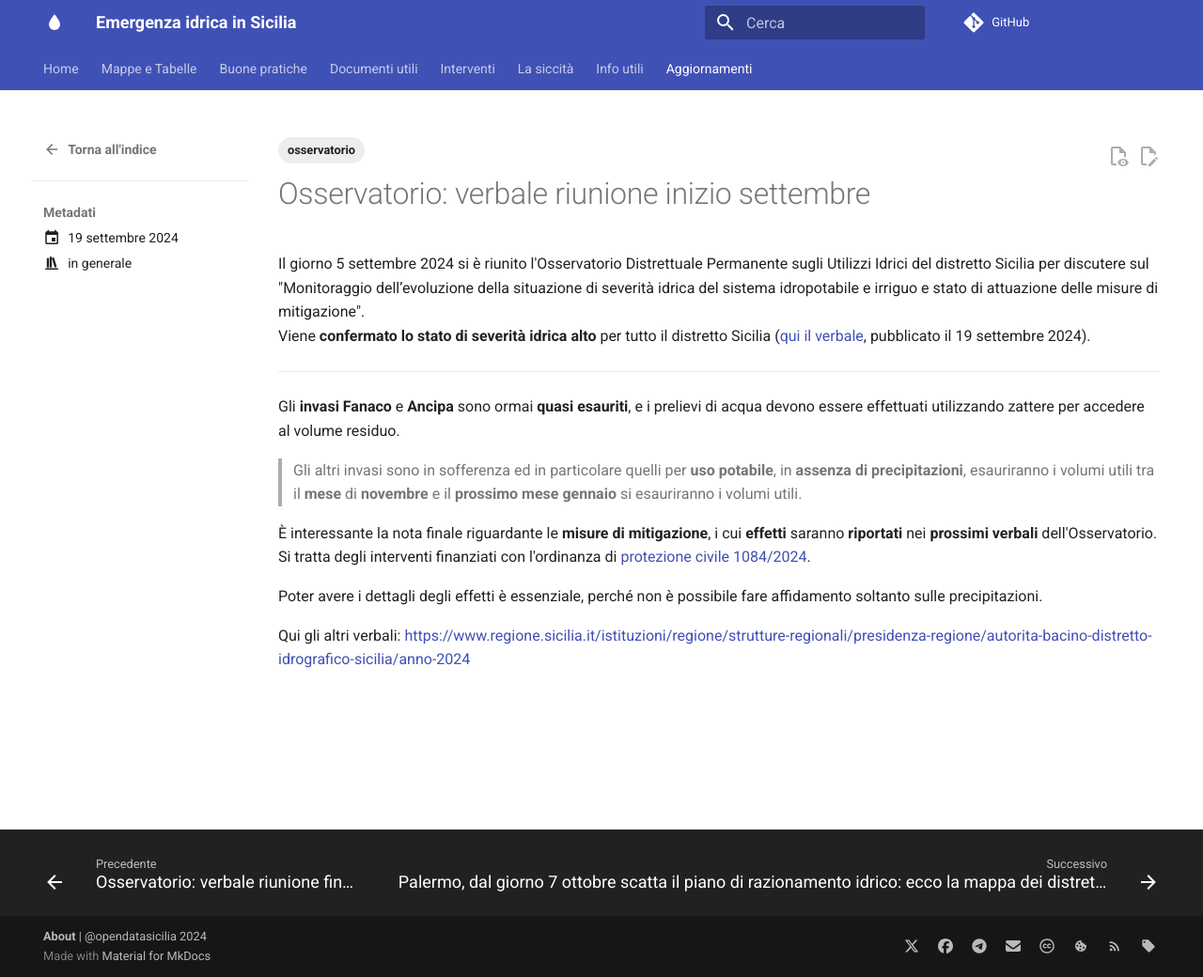
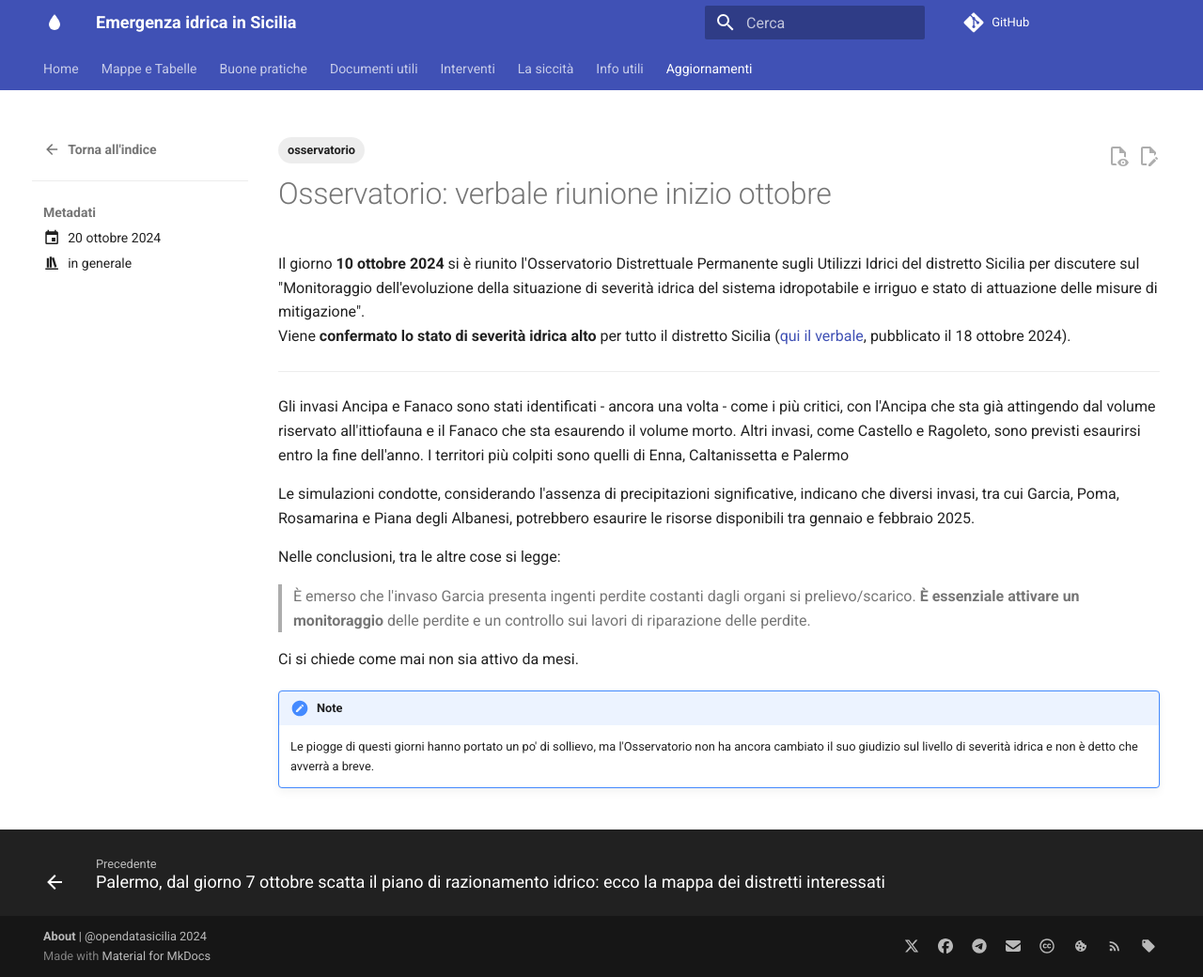
Before and after one commit to opendatasicilia/emergenza-idrica-sicilia, an MkDocs documentation site: the page built from docs/aggiornamenti/articoli/annuncio/verbale_osservatorio_settembre.md, in a window 1280 px wide and 1040 px high. Shown: the whole window at 94% size. Built offline with MkDocs 1.6.1 and Material for MkDocs 9.7.7, drawn with Linux system fonts in a browser that asks for light colours; comment, search, counter and statistics services are not loaded.

Commit message:
verbale ottobre 2024

```diff
--- a/docs/aggiornamenti/articoli/annuncio/verbale_osservatorio_settembre.md
+++ b/docs/aggiornamenti/articoli/annuncio/verbale_osservatorio_settembre.md
@@ -1,7 +1,7 @@
 ---
 draft: false
-date: 2024-09-19
-title: "Osservatorio: verbale riunione inizio settembre"
+date: 2024-10-20
+title: "Osservatorio: verbale riunione inizio ottobre"
 hide:
   - navigation
   - toc
@@ -12,17 +12,21 @@ tags:
 ---
 
 
-Il giorno 5 settembre 2024 si è riunito l'Osservatorio Distrettuale Permanente sugli Utilizzi Idrici del distretto Sicilia per discutere sul "Monitoraggio dell’evoluzione della situazione di severità idrica del sistema idropotabile e irriguo e stato di attuazione delle misure di mitigazione".<br>
-Viene **confermato lo stato di severità idrica alto** per tutto il distretto Sicilia ([qui il verbale](https://www.regione.sicilia.it/sites/default/files/2024-09/Verbale_OPUI_5_settembre_2024.pdf), pubblicato il 19 settembre 2024).
+Il giorno **10 ottobre 2024** si è riunito l'Osservatorio Distrettuale Permanente sugli Utilizzi Idrici del distretto Sicilia per discutere sul "Monitoraggio dell'evoluzione della situazione di severità idrica del sistema idropotabile e irriguo e stato di attuazione delle misure di mitigazione".<br>
+Viene **confermato lo stato di severità idrica alto** per tutto il distretto Sicilia ([qui il verbale](https://www.regione.sicilia.it/sites/default/files/2024-10/Verbale_OPUI_10_ottobre2024.pdf), pubblicato il 18 ottobre 2024).
 
 ---
 
-Gli **invasi Fanaco** e **Ancipa** sono ormai **quasi** **esauriti**, e i prelievi di acqua devono essere effettuati utilizzando zattere per accedere al volume residuo.
+Gli invasi Ancipa e Fanaco sono stati identificati - ancora una volta - come i più critici, con l'Ancipa che sta già attingendo dal volume riservato all'ittiofauna e il Fanaco che sta esaurendo il volume morto. Altri invasi, come Castello e Ragoleto, sono previsti esaurirsi entro la fine dell'anno. I territori più colpiti sono quelli di Enna, Caltanissetta e Palermo
 
-> Gli altri invasi sono in sofferenza ed in particolare quelli per **uso potabile**, in **assenza di precipitazioni**, esauriranno i volumi utili tra il **mese** di **novembre** e il **prossimo mese gennaio** si esauriranno i volumi utili.
+Le simulazioni condotte, considerando l'assenza di precipitazioni significative, indicano che diversi invasi, tra cui Garcia, Poma, Rosamarina e Piana degli Albanesi, potrebbero esaurire le risorse disponibili tra gennaio e febbraio 2025.
 
-È interessante la nota finale riguardante le **misure di mitigazione**, i cui **effetti** saranno **riportati** nei **prossimi verbali** dell'Osservatorio. Si tratta degli interventi finanziati con l'ordinanza di [protezione civile 1084/2024](https://www.regione.sicilia.it/sites/default/files/2024-06/Disposizione%20n.550%20%20del.%2013.06.2024.pdf).
+Nelle conclusioni, tra le altre cose si legge:
 
-Poter avere i dettagli degli effetti è essenziale, perché non è possibile fare affidamento soltanto sulle precipitazioni.
+> È emerso che l'invaso Garcia presenta ingenti perdite costanti dagli organi si prelievo/scarico. **È essenziale attivare un monitoraggio** delle perdite e un controllo sui lavori di riparazione delle perdite.
 
-Qui gli altri verbali: <https://www.regione.sicilia.it/istituzioni/regione/strutture-regionali/presidenza-regione/autorita-bacino-distretto-idrografico-sicilia/anno-2024>
+Ci si chiede come mai non sia attivo da mesi.
+
+!!! note
+
+    Le piogge di questi giorni hanno portato un po' di sollievo, ma l'Osservatorio non ha ancora cambiato il suo giudizio sul livello di severità idrica e non è detto che avverrà a breve.
```
